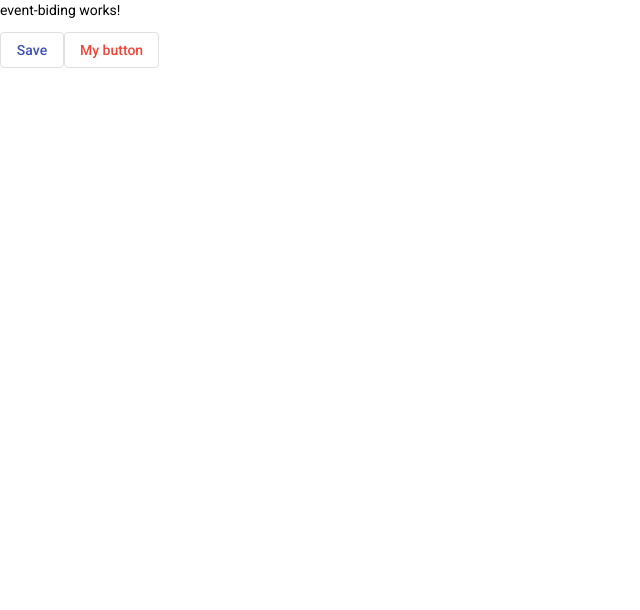
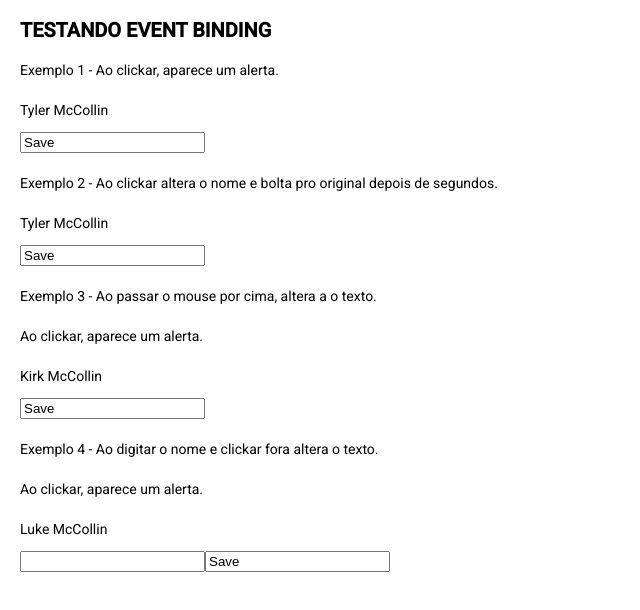
Before and after one commit to realTiagoJames/data-biding-app, an Angular app: page / in a window 1280 px wide. Shown: the top 610 px of the page, without its empty margins (0-640 px from the left). Built offline with nearby package versions, Linux system fonts and the light colour scheme.

Commit message:
página de teste de event biding

```diff
--- a/src/app/app.component.html
+++ b/src/app/app.component.html
@@ -1,3 +1,4 @@
 <!-- <app-string-interpolation></app-string-interpolation> -->
 <!-- <app-property-biding></app-property-biding> -->
-<app-event-biding></app-event-biding>
+<!-- <app-event-biding></app-event-biding> -->
+<app-event-biding2></app-event-biding2>
--- a/src/app/event-biding/event-biding.component.html
+++ b/src/app/event-biding/event-biding.component.html
@@ -1,6 +1,22 @@
 <p>event-biding works!</p>
 
 <section>
-<button mat-stroked-button color="primary">Save</button>
-<button mat-stroked-button color="warn" (click)="inc()">{{buttonName}}</button>
+  <button mat-stroked-button color="primary" (click)="save()">Save</button>
+  <button mat-stroked-button color="warn" (click)="inc()">{{buttonName}}</button>
 </section>
+<section>
+  <button mat-stroked-button color="primary" [disabled]="!btnEnable">Button 1</button>
+  <button mat-stroked-button color="warn" [disabled]="!btnEnable">Button 2</button>
+
+  <button mat-stroked-button color="warn" (click)="disable()">Disable</button>
+  <mat-progress-spinner color="primary" [mode]="spinnerMode" value="0">
+  </mat-progress-spinner>
+</section>
+
+
+<!--
+<section>
+  <p>
+    <mat-checkbox color="warn" (change)="cbChange($event)">Disable / Enable</mat-checkbox>
+  </p>
+</section> -->
--- a/src/app/event-biding/event-biding.component.ts
+++ b/src/app/event-biding/event-biding.component.ts
@@ -1,4 +1,6 @@
 import { Component, OnInit } from '@angular/core';
+import {ProgressSpinnerMode} from '@angular/material/progress-spinner';
+
 
 @Component({
   selector: 'app-event-biding',
@@ -9,20 +11,35 @@ export class EventBidingComponent implements OnInit {
 
   buttonName = "My button";
   i = 0;
+  constructor() { }
+  btnEnable = true;
+  spinnerMode : ProgressSpinnerMode = 'determinate';
 
-  constructor() { }
 
   ngOnInit(): void {
   }
 
   save() {
-    console.log("CLICK");
-
+    console.log("Click");
   }
 
   // método:
   inc() {
     this.i++;
+    this.buttonName = "It was clicked " + this.i + " times";
   }
 
+  disable(){
+    this.btnEnable = false;
+    this.spinnerMode = "indeterminate";
+    setTimeout ( () => {
+      this.btnEnable = true;
+      this.spinnerMode = "determinate";
+    } , 3000);
+  }
+
+  // cbChange(event) {
+  //   console.log("event");
+  // }
+
 }
--- /dev/null
+++ b/src/app/event-biding2/event-biding2.component.css
@@ -0,0 +1,8 @@
+.espaço-padrao{
+  margin: 20px;
+}
+.title{
+  margin: 20px;
+  font-weight: bold;
+  font-size: 20px;
+}
--- /dev/null
+++ b/src/app/event-biding2/event-biding2.component.html
@@ -0,0 +1,28 @@
+<p class="title">TESTANDO EVENT BINDING</p>
+
+<p class="espaço-padrao">Exemplo 1 - Ao clickar, aparece um alerta.</p>
+<section class="espaço-padrao">
+  <p>{{name}}</p>
+  <input type="botton" value="Save" (click)="clickSave()">
+</section>
+
+<p class="espaço-padrao">Exemplo 2 - Ao clickar altera o nome e bolta pro original depois de segundos.</p>
+<section class="espaço-padrao">
+  <p>{{name2}}</p>
+  <input type="botton" value="Save" (click)="clickSave2()">
+</section>
+
+<p class="espaço-padrao">Exemplo 3 - Ao passar o mouse por cima, altera a o texto.</p>
+<p class="espaço-padrao">Ao clickar, aparece um alerta.</p>
+<section class="espaço-padrao">
+  <p>{{name3}}</p>
+  <input type="botton" value="Save" (click)="clickSave3()" (mouseover)="over()">
+</section>
+
+<p class="espaço-padrao">Exemplo 4 - Ao digitar o nome e clickar fora altera o texto.</p>
+<p class="espaço-padrao">Ao clickar, aparece um alerta.</p>
+<section class="espaço-padrao">
+  <p>{{name4}}</p>
+  <input type="botton" (change)="txtChange()">
+  <input type="botton" value="Save" (click)="clickSave4()">
+</section>
--- /dev/null
+++ b/src/app/event-biding2/event-biding2.component.ts
@@ -0,0 +1,48 @@
+import { Component, OnInit } from '@angular/core';
+
+@Component({
+  selector: 'app-event-biding2',
+  templateUrl: './event-biding2.component.html',
+  styleUrls: ['./event-biding2.component.css']
+})
+export class EventBiding2Component implements OnInit {
+
+  name: string = 'Tyler McCollin'
+  name2: string = 'Tyler McCollin'
+  name3: string = 'Kirk McCollin'
+  name4: string = 'Luke McCollin'
+
+  clickSave(): void{
+    alert('Hello!');
+  }
+
+  clickSave2(): void{
+    this.name2 = "Tyler updated"
+    setTimeout ( () => {
+      this.name2 = 'Tyler McCollin'
+
+    } , 3000);
+  }
+
+  clickSave3(): void{
+    alert('Kirk Franklin Clicked');
+  }
+
+  over(): void{
+    this.name3 = 'Kirk Franklin Over';
+  }
+
+  txtChange(): void{
+    this.name4 = 'Original name has been changed.';
+  }
+  clickSave4(): void{
+    alert('A new name has been saved.');
+  }
+
+  constructor() { }
+
+  ngOnInit(): void {
+  }
+
+
+}
```
Also changed, not shown: src/app/app.module.ts (+9 -2 lines), 1 other file (tests, documents, lock files or other folders).
